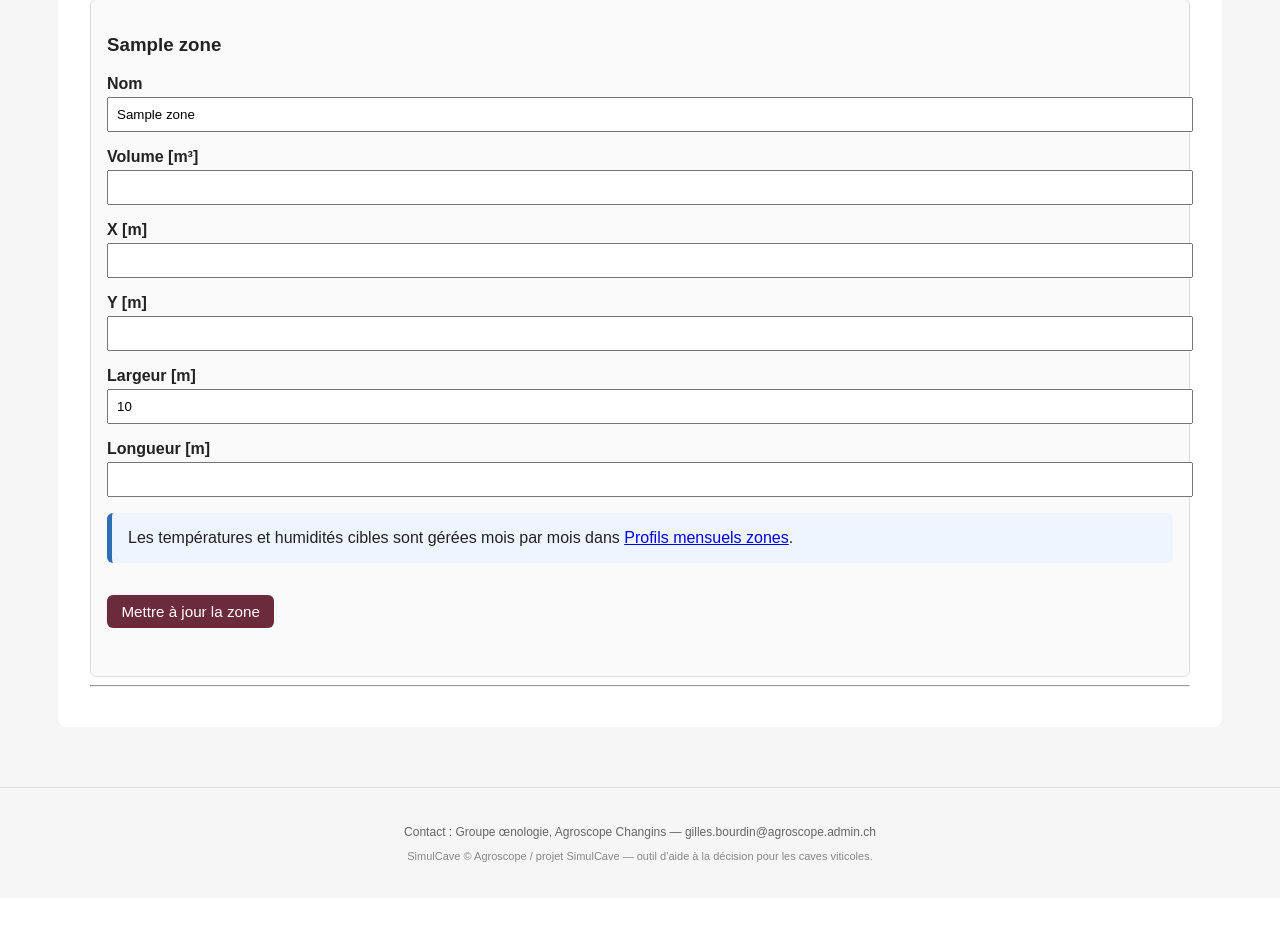
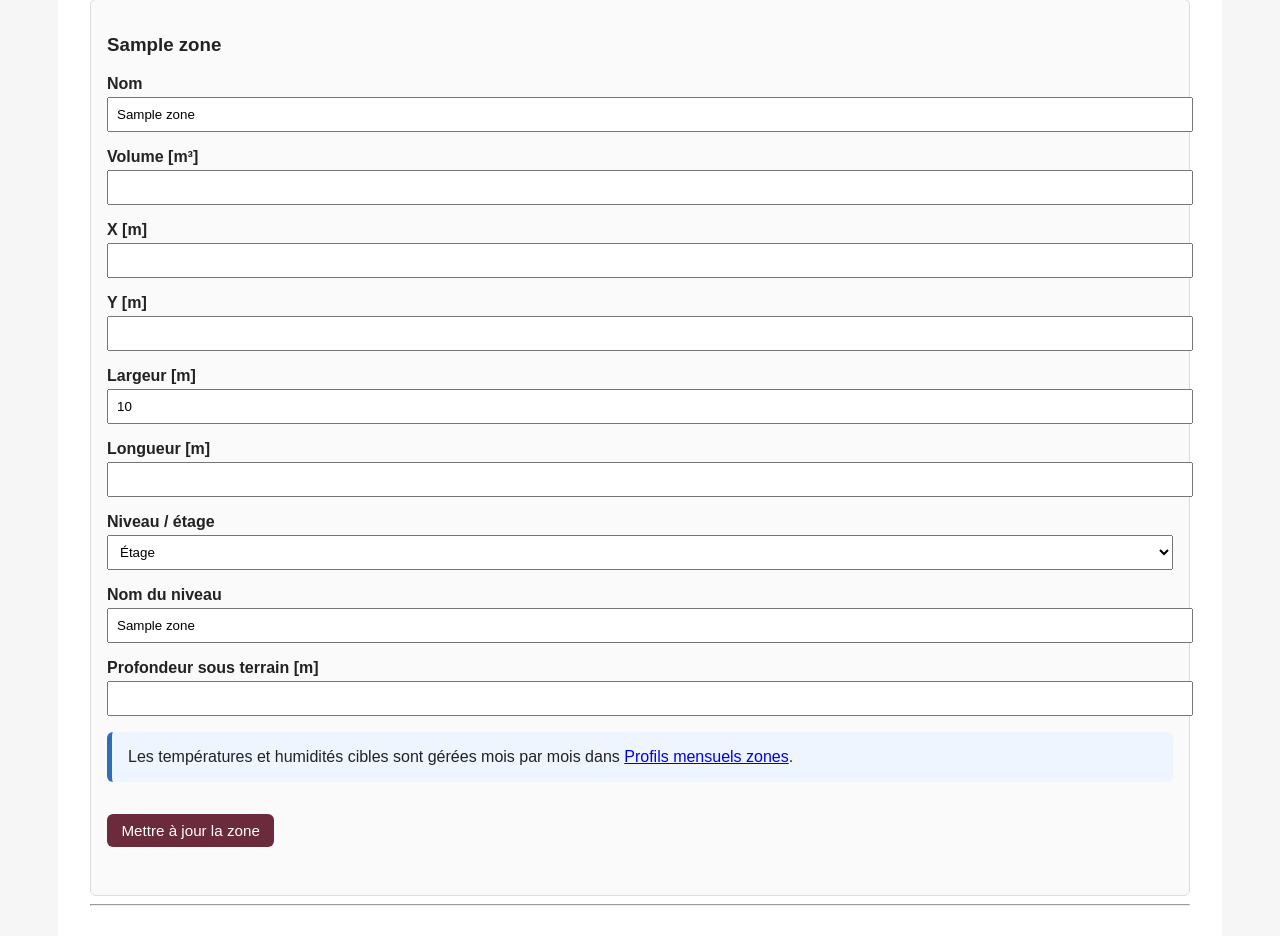
Before and after one commit to gilloubourdin-lgtm/simulcave, a FastAPI app: template app/templates/cave_detail.html in a window 1280 px wide. Shown: the part 1913-2849 px from the top of the page. Before the commit the page ends 2775 px from the top, so only its background shows below. Run offline with FastAPI, Linux system fonts and the light colour scheme; the template is opened without the code that fills it: most values are stand-ins (such as "Sample title", 1, 10 or a date in 2020).

Commit message:
Add multiple levels

```diff
--- a/app/models.py
+++ b/app/models.py
@@ -96,6 +96,10 @@ class Zone(Base):
     width_m = Column(Float, default=1)
     length_m = Column(Float, default=1)
 
+    level_index = Column(Integer, default=0)
+    level_name = Column(String, default="Rez")
+    floor_depth_m = Column(Float, default=0.0)
+
     target_temp_winter_c = Column(Float, nullable=False)
     target_temp_summer_c = Column(Float, nullable=False)
     target_humidity_percent = Column(Float, nullable=True)
--- a/app/routers/cave.py
+++ b/app/routers/cave.py
@@ -456,6 +456,9 @@ def update_zone(
     process_cooling_end_month: int = Form(12),
     db: Session = Depends(get_db),
     current_user: User = Depends(require_user),
+    level_index: int = Form(0),
+    level_name: str = Form("Rez"),
+    floor_depth_m: float = Form(0),
 ):
     zone = db.query(Zone).join(Cave).filter(
         Zone.id == zone_id,
@@ -480,6 +483,9 @@ def update_zone(
     zone.process_heating_end_month = process_heating_end_month
     zone.process_cooling_start_month = process_cooling_start_month
     zone.process_cooling_end_month = process_cooling_end_month
+    zone.level_index = level_index
+    zone.level_name = level_name
+    zone.floor_depth_m = floor_depth_m
 
     cave_id = zone.cave_id
     db.commit()
--- a/app/templates/cave_detail.html
+++ b/app/templates/cave_detail.html
@@ -139,6 +139,19 @@
     <label>Longueur [m]</label>
     <input type="number" step="0.1" name="length_m" value="{{ zone.length_m }}" required>
 
+    <label>Niveau / étage</label>
+    <select name="level_index">
+      <option value="-1" {% if zone.level_index == -1 %}selected{% endif %}>Sous-sol</option>
+      <option value="0" {% if zone.level_index == 0 %}selected{% endif %}>Rez</option>
+      <option value="1" {% if zone.level_index == 1 %}selected{% endif %}>Étage</option>
+    </select>
+
+    <label>Nom du niveau</label>
+    <input type="text" name="level_name" value="{{ zone.level_name or 'Rez' }}">
+
+    <label>Profondeur sous terrain [m]</label>
+    <input type="number" step="0.1" name="floor_depth_m" value="{{ zone.floor_depth_m or 0 }}">
+
     <div class="info-box">
       Les températures et humidités cibles sont gérées mois par mois dans
       <a href="/caves/{{ cave.id }}/monthly-targets">Profils mensuels zones</a>.
```
Also changed, not shown: app/services/simulation.py (+19 -3 lines), app/templates/cave_plan.html (+17 -0 lines), 2 other files.
